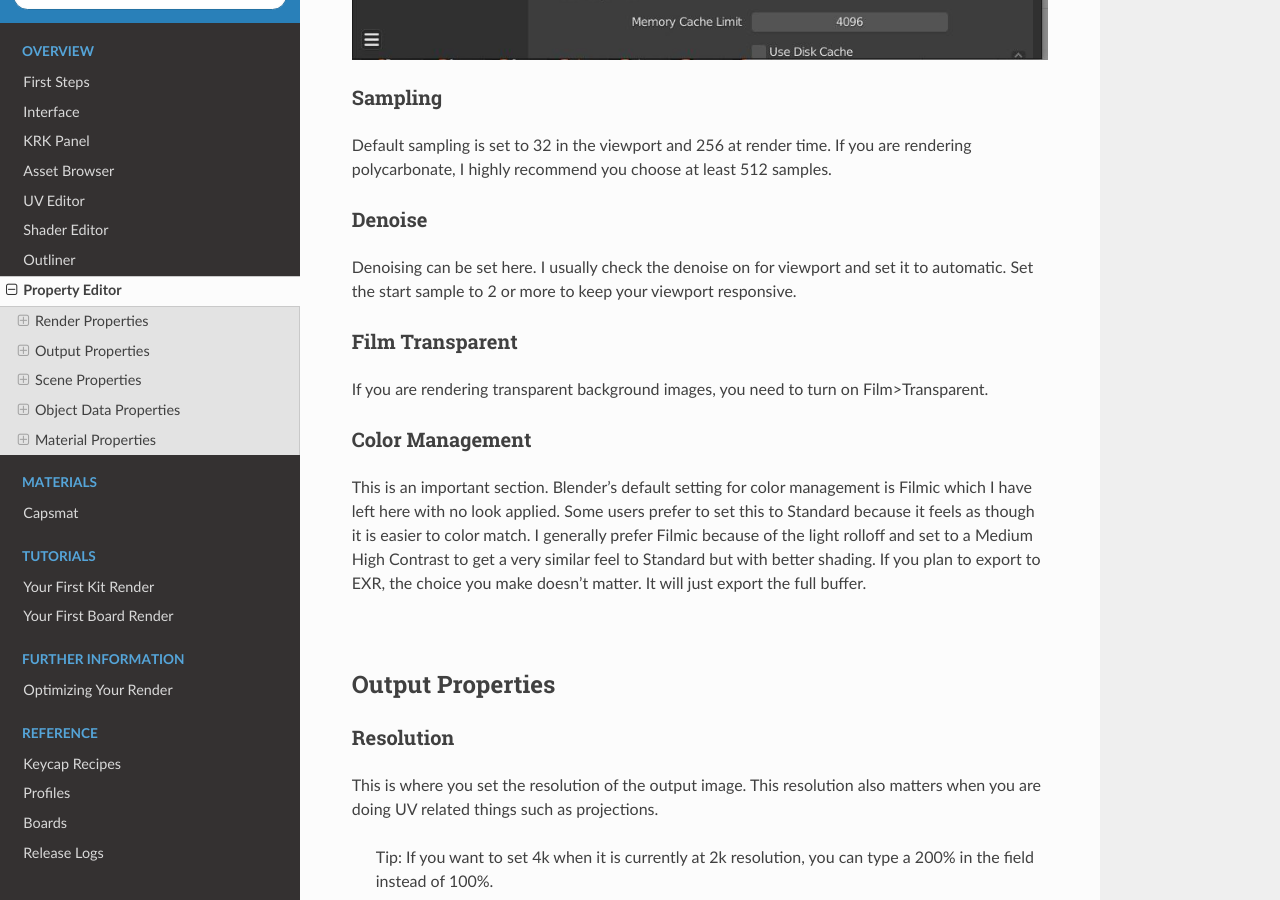
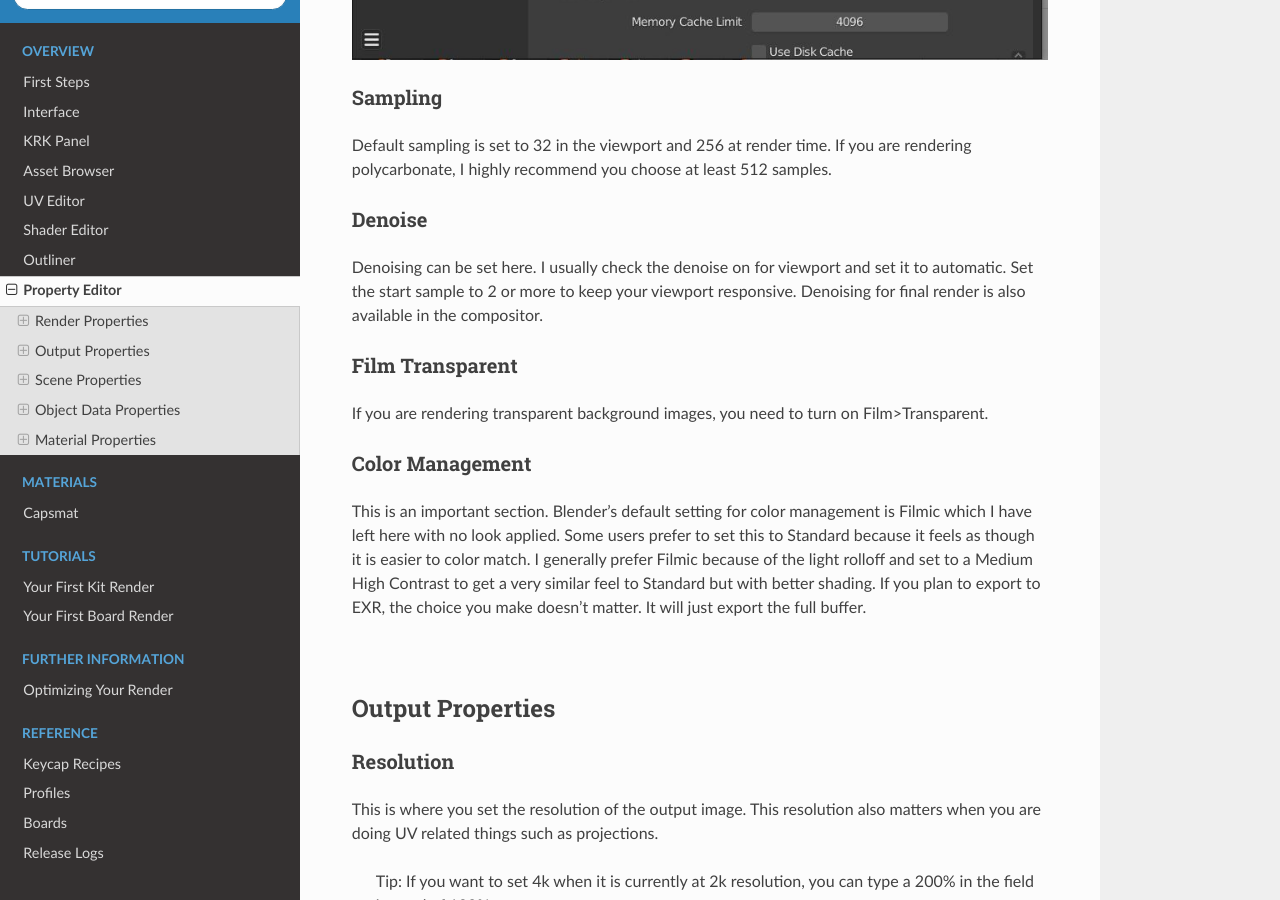
Before and after one commit to imperfectlink/KeyboardRenderKit, a Sphinx documentation site: the page built from docs/source/properties.rst, in a window 1280 px wide and 900 px high, scrolled down 1119 px. Built offline with Sphinx 7.4.7 and the Read the Docs theme 2.0.0, drawn with Linux system fonts in a browser that asks for light colours.

Commit message:
Update properties.rst

```diff
--- a/docs/source/properties.rst
+++ b/docs/source/properties.rst
@@ -22,7 +22,7 @@ Default sampling is set to 32 in the viewport and 256 at render time. If you are
 
 Denoise
 ----
-Denoising can be set here. I usually check the denoise on for viewport and set it to automatic. Set the start sample to 2 or more to keep your viewport responsive.
+Denoising can be set here. I usually check the denoise on for viewport and set it to automatic. Set the start sample to 2 or more to keep your viewport responsive. Denoising for final render is also available in the compositor.
 
 Film Transparent
 ----
```
